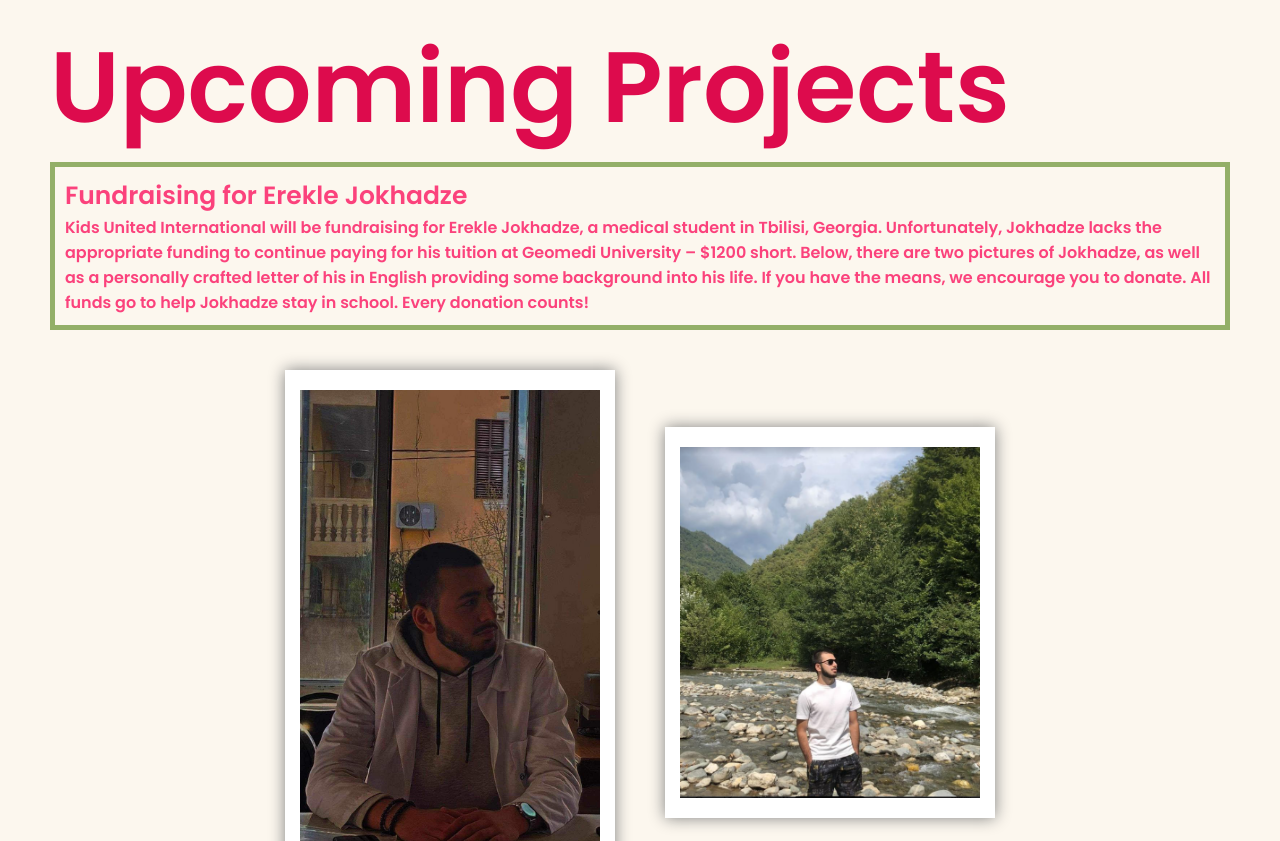
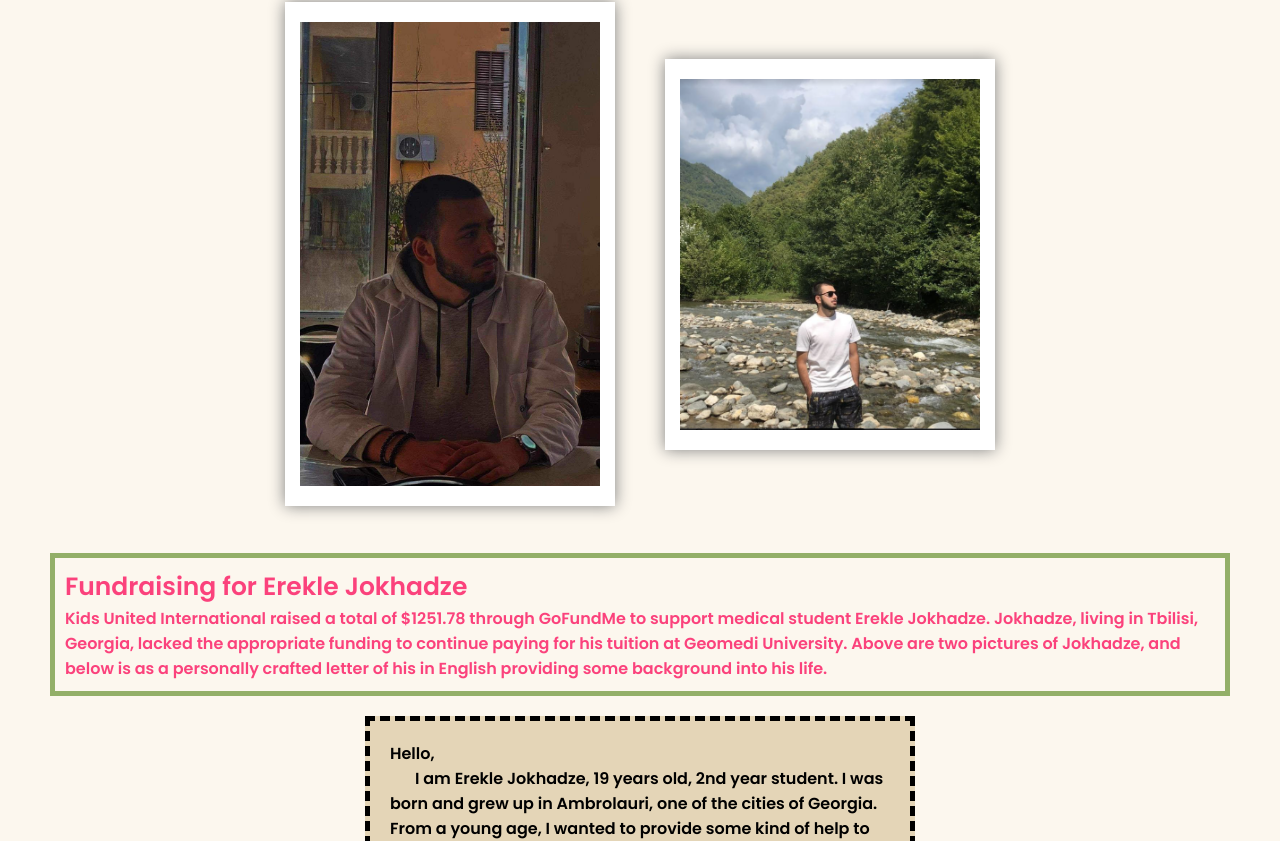
Before and after one commit to EricKugel/kids-united-int, a Next.js app: page /upcoming-projects in a window 1280 px wide. Shown: the part 1679-2520 px from the top of the page. Built offline with nearby package versions, Linux system fonts and the light colour scheme; no server answers.

Commit message:
GoFundMe

```diff
--- a/pages/upcoming-projects/index.js
+++ b/pages/upcoming-projects/index.js
@@ -68,21 +68,14 @@ const UpcomingProjects = () => {
         </div>
       </div>
 
-      <div
+      {/* <div
         className={styles.header}
         style={{
           marginTop: "50px",
         }}
       >
         Upcoming Projects
-      </div>
-
-      <div className={styles.infoWrapper}>
-        <div className={styles.infoHeader}>Fundraising for Erekle Jokhadze</div>
-        <div className={styles.info}>
-          Kids United International will be fundraising for Erekle Jokhadze, a medical student in Tbilisi, Georgia. Unfortunately, Jokhadze lacks the appropriate funding to continue paying for his tuition at Geomedi University – $1200 short. Below, there are two pictures of Jokhadze, as well as a personally crafted letter of his in English providing some background into his life. If you have the means, we encourage you to donate. All funds go to help Jokhadze stay in school. Every donation counts!
-        </div>
-      </div>
+      </div> */}
 
       <div className={styles.gallery}>
         <Link href="/Erekle/0.png">
@@ -93,8 +86,14 @@ const UpcomingProjects = () => {
         </Link>
       </div>
 
+      <div className={styles.infoWrapper}>
+        <div className={styles.infoHeader}>Fundraising for Erekle Jokhadze</div>
+        <div className={styles.info}>Kids United International raised a total of $1251.78 through GoFundMe to support medical student Erekle Jokhadze. Jokhadze, living in Tbilisi, Georgia, lacked the appropriate funding to continue paying for his tuition at Geomedi University. Above are two pictures of Jokhadze, and below is as a personally crafted letter of his in English providing some background into his life.
+        </div>
+      </div>
+
       <div className={styles.letterWrapper}>
-          <p>Hello,</p>
+          <p style = {{"margin": 0}}>Hello,</p>
           <p style = {{"textIndent": "25px", "margin": 0}}>I am Erekle Jokhadze, 19 years old, 2nd year student. I was born and grew up in Ambrolauri, one of the cities of Georgia. From a young age, I wanted to provide some kind of help to people and be there for them when they were sick. That is why I decided to choose a medical university.</p>
           <p style = {{"textIndent": "25px", "margin": 0}}>I am enrolling in the 2nd year of the Faculty of Physical Medicine and Rehabilitation of the Geomed Training University. I am a winner in one of the famous youth educational projects in Georgia, called "Bookshelf". After winning this project, I won a prize and was in England for 2 weeks.</p>
           <p style = {{"textIndent": "25px", "margin": 0}}>I have been a big fan of sports since childhood and currently I am a beginner physiotherapist in one of the football clubs, "Lokomotivi" where I am paid 600 GEL.</p>
```
